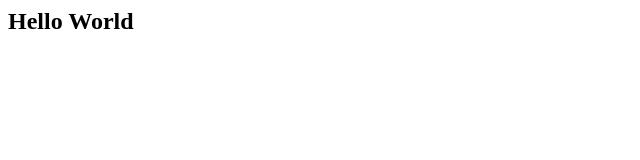
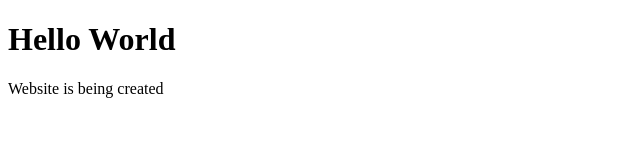
Before and after one commit to debisani/debisani.github.io, a plain HTML site: page index.html in a window 1280 px wide. Shown: the whole page, without its empty margins (0-640 px from the left). Drawn offline with Linux system fonts and the light colour scheme.

Commit message:
helloworld

```diff
--- a/index.html
+++ b/index.html
@@ -1,13 +1,10 @@
+<!DOCTYPE html>
 <html>
-
-  <header>
-    <title> Hello World </title>
-  </header>
-
-  <body>
-
-    <h2> Hello World </h2>
-
-  </body>
-
+   <header>
+    	<title>Portofolio</title>
+   </header>
+   <body>
+      <h1>Hello World</h1>
+      <p>Website is being created</p>
+   </body>
 </html>
```
